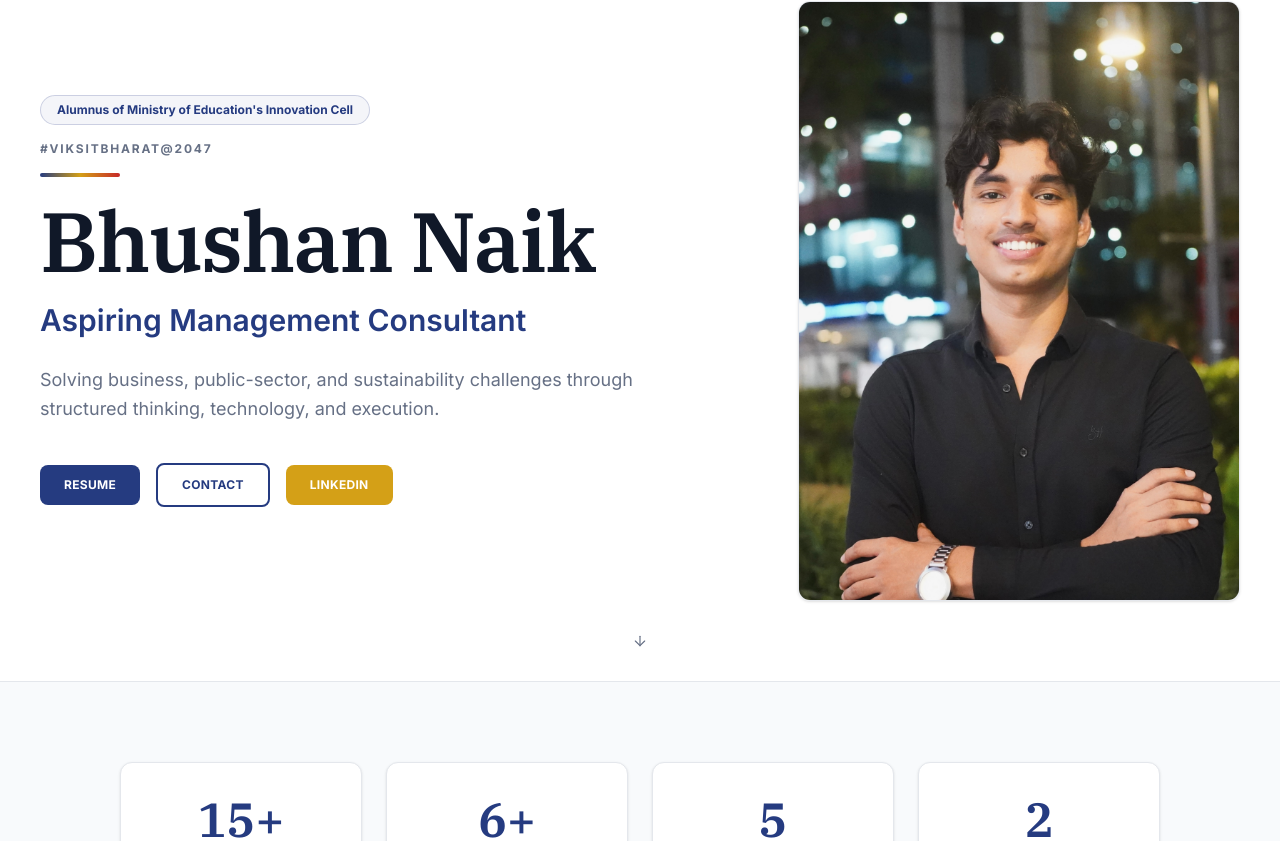
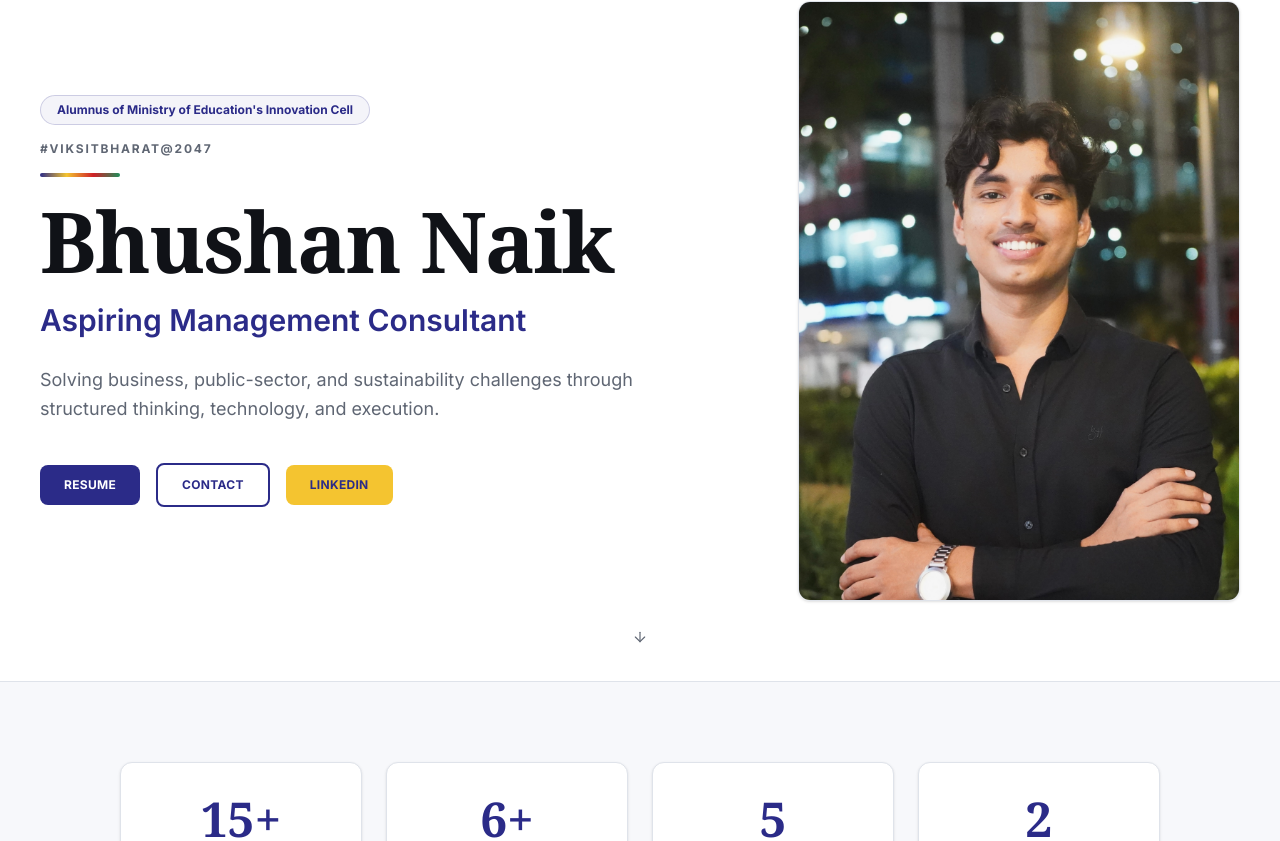
Before and after one commit to bhushannaik20/bhushan-portfolio, a Next.js app: page / in a window 1280 px wide. Shown: the part 159-1000 px from the top of the page. Built offline with nearby package versions, Linux system fonts and the light colour scheme.

Commit message:
Clone BITS-inspired color scheme (blue/yellow/red/green), Georgia serif font, add scroll progress bar and reveal animations

```diff
--- a/app/globals.css
+++ b/app/globals.css
@@ -2,24 +2,56 @@
 
 @theme {
   --font-sans: var(--font-sans);
-  --font-serif: var(--font-serif);
+  --font-serif: Georgia, 'Times New Roman', serif;
 
-  --color-navy: #253b80;
-  --color-navy-light: #1e326d;
-  --color-royal: #253b80;
-  --color-forest: #2e7d32;
-  --color-crimson: #c62828;
-  --color-gold: #d4a017;
-  --color-surface: #f8fafc;
-  --color-border: #e4e7ec;
-  --color-text-primary: #101828;
-  --color-text-muted: #667085;
+  --color-navy: #2b2b88;
+  --color-navy-light: #3d3da3;
+  --color-gold: #f4c430;
+  --color-forest: #1e8e5a;
+  --color-crimson: #cf2027;
+  --color-surface: #f7f8fb;
+  --color-border: #dfe3ea;
+  --color-text-primary: #101217;
+  --color-text-muted: #5f6673;
+}
+
+html {
+  scroll-behavior: smooth;
 }
 
 body {
   color: var(--color-text-primary);
+  -webkit-tap-highlight-color: transparent;
+  overflow-x: hidden;
+}
+
+::selection {
+  background: rgba(244, 196, 48, 0.3);
+  color: var(--color-text-primary);
 }
 
 .hero-gradient-bar {
-  background: linear-gradient(90deg, #253b80, #d4a017, #c62828);
+  background: linear-gradient(90deg, #2b2b88, #f4c430, #cf2027, #1e8e5a);
 }
+
+.reveal {
+  opacity: 0;
+  transform: translateY(28px);
+  transition: opacity 0.8s cubic-bezier(0.22, 1, 0.36, 1),
+    transform 0.8s cubic-bezier(0.22, 1, 0.36, 1);
+}
+.reveal.is-visible {
+  opacity: 1;
+  transform: translateY(0);
+}
+
+@media (prefers-reduced-motion: reduce) {
+  html {
+    scroll-behavior: auto;
+  }
+  .reveal {
+    opacity: 1;
+    transform: none;
+    transition: none;
+  }
+}
--- a/app/layout.tsx
+++ b/app/layout.tsx
@@ -1,25 +1,20 @@
 import type { Metadata } from "next";
-import { Inter, IBM_Plex_Serif } from "next/font/google";
+import { Inter } from "next/font/google";
 import "./globals.css";
 import { cn } from "@/lib/utils";
 import { Navbar } from "@/components/layout/Navbar";
 import { Footer } from "@/components/layout/Footer";
+import { ScrollProgress } from "@/components/layout/ScrollProgress";
 
 const inter = Inter({
   subsets: ["latin"],
   variable: "--font-sans",
 });
 
-const ibmPlexSerif = IBM_Plex_Serif({
-  subsets: ["latin"],
-  weight: ["500", "600"],
-  variable: "--font-serif",
-});
-
 export const metadata: Metadata = {
   title: "Bhushan Naik | Aspiring Management Consultant",
   description:
-    "Aspiring Management Consultant and Engineering Student building technology-led solutions across sustainability, healthcare, public policy, enterprise AI and digital transformation.",
+    "Aspiring Management Consultant and Engineering Graduate building technology-led solutions across sustainability, healthcare, public policy, enterprise AI and digital transformation.",
 };
 
 export default function RootLayout({
@@ -28,11 +23,9 @@ export default function RootLayout({
   children: React.ReactNode;
 }>) {
   return (
-    <html
-      lang="en"
-      className={cn("h-full", "antialiased", inter.variable, ibmPlexSerif.variable)}
-    >
+    <html lang="en" className={cn("h-full", "antialiased", inter.variable)}>
       <body className="min-h-full flex flex-col font-sans bg-white text-text-primary">
+        <ScrollProgress />
         <Navbar />
         <div className="flex-1">{children}</div>
         <Footer />
--- a/components/home/Hero.tsx
+++ b/components/home/Hero.tsx
@@ -2,49 +2,64 @@ import Link from "next/link";
 import Image from "next/image";
 import { ArrowDown } from "lucide-react";
 import { HERO_CONTENT, SITE_CONFIG } from "@/lib/constants";
+import { Reveal } from "@/components/ui/Reveal";
 
 export function Hero() {
   return (
     <section
       id="home"
-      className="relative flex min-h-screen items-center pt-20"
+      className="relative flex min-h-screen items-center pt-16 lg:pt-20"
     >
-      <div className="mx-auto grid w-full max-w-[1280px] grid-cols-1 items-center gap-12 px-6 py-20 lg:grid-cols-5 lg:gap-16 lg:px-10">
+      <div className="mx-auto grid w-full max-w-[1280px] grid-cols-1 items-center gap-10 px-5 py-14 sm:px-6 sm:py-20 lg:grid-cols-5 lg:gap-16 lg:px-10">
+        {/* Left: Content */}
         <div className="order-2 lg:order-1 lg:col-span-3">
+          <Reveal>
             <span className="inline-block rounded-full border border-navy/20 bg-navy/5 px-4 py-1.5 text-xs font-bold text-navy">
               {HERO_CONTENT.badge}
             </span>
+          </Reveal>
 
+          <Reveal delay={80}>
             <p className="mt-4 text-xs font-bold uppercase tracking-[0.15em] text-text-muted">
               {HERO_CONTENT.eyebrow}
             </p>
+          </Reveal>
 
+          <Reveal delay={120}>
             <div className="hero-gradient-bar mt-4 h-1 w-20 rounded-full" />
+          </Reveal>
 
-          <h1 className="mt-5 font-serif text-6xl font-bold leading-[1.05] tracking-[-0.02em] text-text-primary lg:text-[84px]">
+          <Reveal delay={160}>
+            <h1 className="mt-5 font-serif text-5xl font-bold leading-[1.05] tracking-[-0.02em] text-text-primary sm:text-6xl lg:text-[84px]">
               {HERO_CONTENT.name}
             </h1>
+          </Reveal>
 
-          <p className="mt-4 text-2xl font-semibold text-navy lg:text-[30px]">
+          <Reveal delay={200}>
+            <p className="mt-4 text-xl font-semibold text-navy sm:text-2xl lg:text-[30px]">
               {HERO_CONTENT.title}
             </p>
+          </Reveal>
 
+          <Reveal delay={240}>
             <p className="mt-6 max-w-[620px] text-base leading-relaxed text-text-muted lg:text-lg">
               {HERO_CONTENT.tagline}
             </p>
+          </Reveal>
 
-          <div className="mt-10 flex flex-wrap items-center gap-4">
+          <Reveal delay={280}>
+            <div className="mt-10 flex flex-wrap items-center gap-3 sm:gap-4">
               <Link
                 href="/resume/bhushan-naik-resume.pdf"
                 target="_blank"
                 rel="noopener noreferrer"
-              className="rounded-lg bg-navy px-6 py-3 text-xs font-bold uppercase tracking-wide text-white transition-colors hover:bg-navy-light"
+                className="rounded-lg bg-navy px-6 py-3 text-xs font-bold uppercase tracking-wide text-white transition-all hover:-translate-y-0.5 hover:bg-navy-light active:translate-y-0 active:scale-95"
               >
                 Resume
               </Link>
               <Link
                 href="/#contact"
-              className="rounded-lg border-2 border-navy px-6 py-3 text-xs font-bold uppercase tracking-wide text-navy transition-colors hover:bg-navy/5"
+                className="rounded-lg border-2 border-navy px-6 py-3 text-xs font-bold uppercase tracking-wide text-navy transition-all hover:-translate-y-0.5 hover:bg-navy/5 active:translate-y-0 active:scale-95"
               >
                 Contact
               </Link>
@@ -52,28 +67,33 @@ export function Hero() {
                 href={SITE_CONFIG.linkedin}
                 target="_blank"
                 rel="noopener noreferrer"
-              className="rounded-lg bg-gold px-6 py-3 text-xs font-bold uppercase tracking-wide text-white transition-colors hover:opacity-90"
+                className="rounded-lg bg-gold px-6 py-3 text-xs font-bold uppercase tracking-wide text-navy transition-all hover:-translate-y-0.5 hover:opacity-90 active:translate-y-0 active:scale-95"
               >
                 LinkedIn
               </Link>
             </div>
+          </Reveal>
         </div>
 
-        <div className="order-1 flex justify-center lg:order-2 lg:col-span-2 lg:justify-end">
-          <div className="relative h-[480px] w-[380px] overflow-hidden rounded-xl border border-border shadow-sm lg:h-[600px] lg:w-[480px]">
+        {/* Right: Portrait */}
+        <Reveal
+          delay={120}
+          className="order-1 flex justify-center lg:order-2 lg:col-span-2 lg:justify-end"
+        >
+          <div className="group relative aspect-[4/5] w-full max-w-[380px] overflow-hidden rounded-xl border border-border shadow-sm transition-transform duration-500 hover:-translate-y-1 lg:aspect-auto lg:h-[600px] lg:w-[480px] lg:max-w-none">
             <Image
               src="/images/profile/portrait.jpg"
               alt="Bhushan Naik"
               fill
               priority
-              className="object-cover"
-              sizes="(max-width: 1024px) 380px, 480px"
+              className="object-cover transition-transform duration-700 ease-out group-hover:scale-[1.04]"
+              sizes="(max-width: 1024px) 90vw, 480px"
             />
           </div>
-        </div>
+        </Reveal>
       </div>
 
-      <div className="absolute bottom-8 left-1/2 hidden -translate-x-1/2 lg:block">
+      <div className="absolute bottom-8 left-1/2 hidden -translate-x-1/2 animate-bounce lg:block">
         <ArrowDown className="h-4 w-4 text-text-muted" strokeWidth={1.75} />
       </div>
     </section>
--- /dev/null
+++ b/components/layout/ScrollProgress.tsx
@@ -0,0 +1,28 @@
+"use client";
+
+import { useEffect, useState } from "react";
+
+export function ScrollProgress() {
+  const [progress, setProgress] = useState(0);
+
+  useEffect(() => {
+    function handleScroll() {
+      const scrollTop = window.scrollY;
+      const docHeight =
+        document.documentElement.scrollHeight - window.innerHeight;
+      setProgress(docHeight > 0 ? (scrollTop / docHeight) * 100 : 0);
+    }
+    handleScroll();
+    window.addEventListener("scroll", handleScroll, { passive: true });
+    return () => window.removeEventListener("scroll", handleScroll);
+  }, []);
+
+  return (
+    <div className="fixed top-0 left-0 right-0 z-[200] h-[3px]">
+      <div
+        className="hero-gradient-bar h-full transition-[width] duration-100 ease-linear"
+        style={{ width: `${progress}%` }}
+      />
+    </div>
+  );
+}
--- /dev/null
+++ b/components/ui/Reveal.tsx
@@ -0,0 +1,44 @@
+"use client";
+
+import { useEffect, useRef, useState, type ReactNode } from "react";
+
+export function Reveal({
+  children,
+  delay = 0,
+  className = "",
+}: {
+  children: ReactNode;
+  delay?: number;
+  className?: string;
+}) {
+  const ref = useRef<HTMLDivElement>(null);
+  const [visible, setVisible] = useState(false);
+
+  useEffect(() => {
+    const el = ref.current;
+    if (!el) return;
+
+    const observer = new IntersectionObserver(
+      ([entry]) => {
+        if (entry.isIntersecting) {
+          setVisible(true);
+          observer.disconnect();
+        }
+      },
+      { threshold: 0.15, rootMargin: "0px 0px -60px 0px" }
+    );
+
+    observer.observe(el);
+    return () => observer.disconnect();
+  }, []);
+
+  return (
+    <div
+      ref={ref}
+      className={`reveal ${visible ? "is-visible" : ""} ${className}`}
+      style={{ transitionDelay: `${delay}ms` }}
+    >
+      {children}
+    </div>
+  );
+}
```
Also changed, not shown: components/layout/Navbar.tsx (+42 -18 lines). Lines whose indentation alone changed are shown as unchanged.
